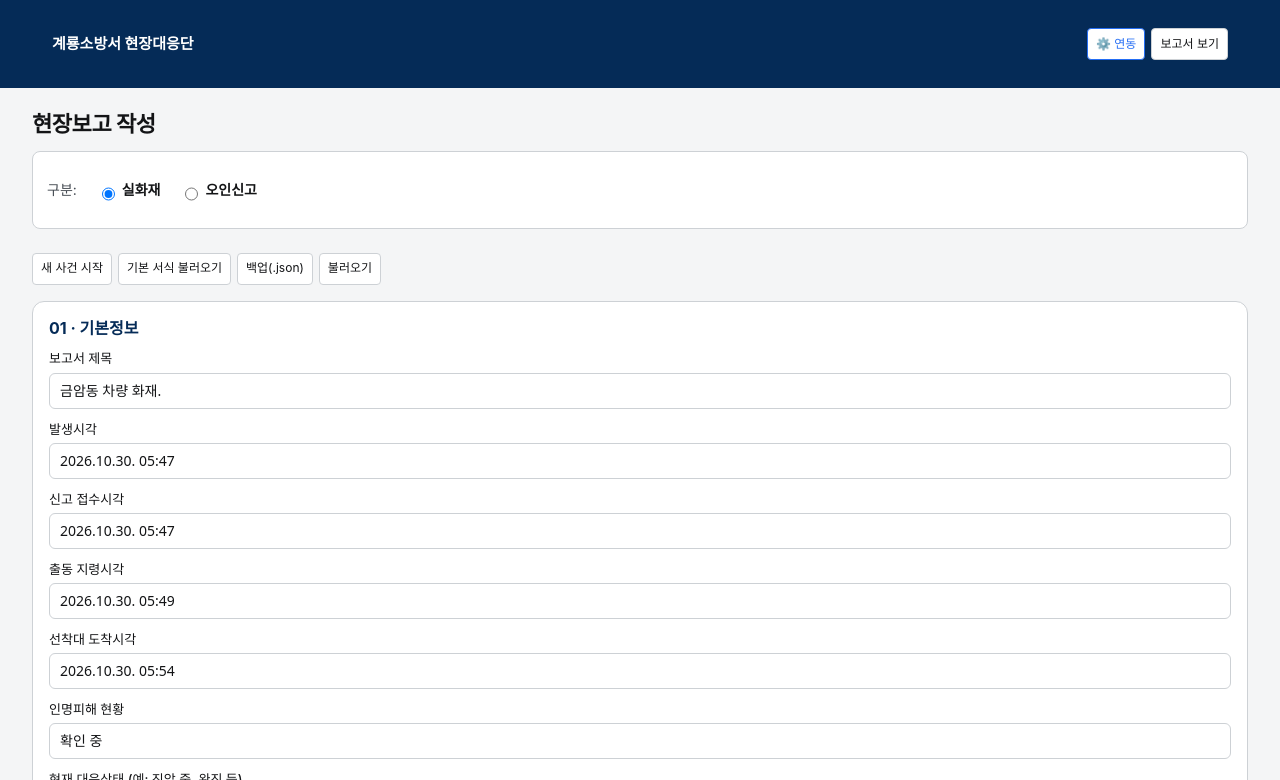
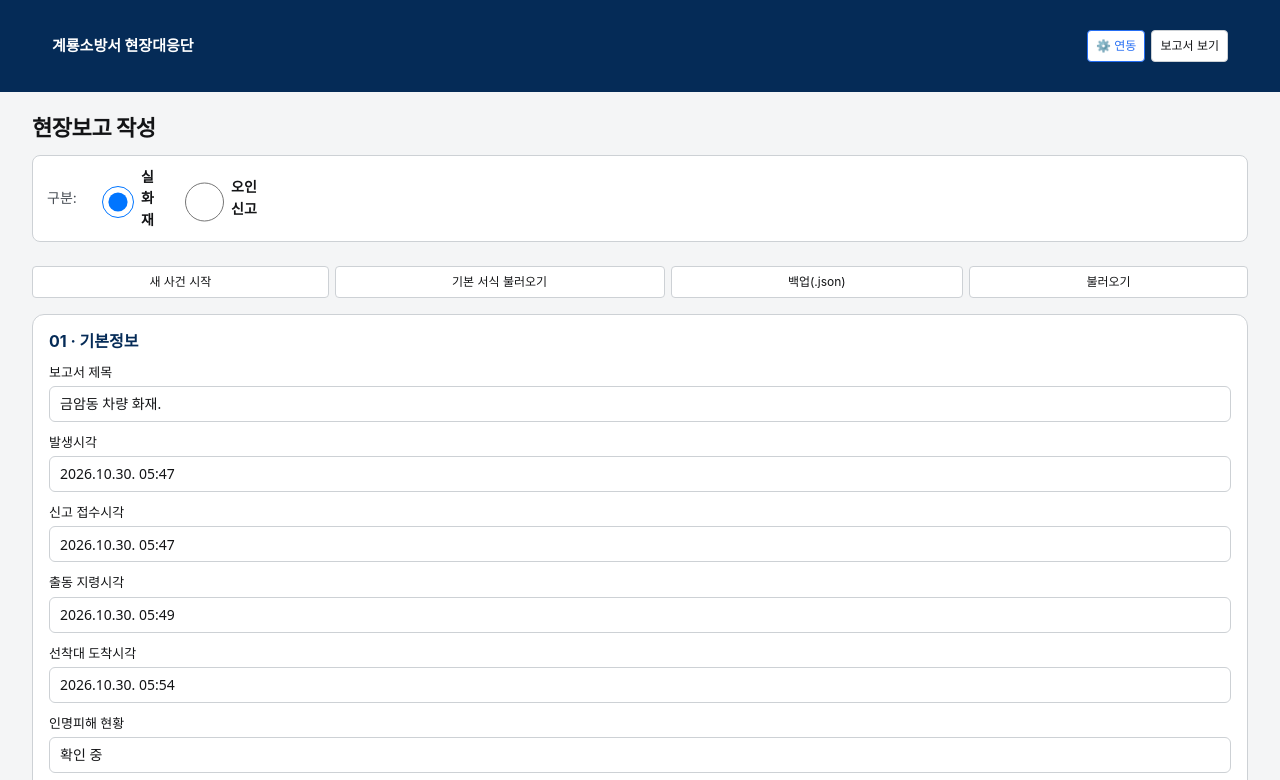
Before and after one commit to hyeonjunYi/Emergency_Report, a plain HTML site: page editor.html in a window 1280 px wide. Shown: the top 780 px of the page. Drawn offline with Linux system fonts and the light colour scheme.

Commit message:
Update editor.html

```diff
--- a/editor.html
+++ b/editor.html
@@ -6,17 +6,54 @@
   <title>현장보고 작성 | 현장대응단</title>
   <link rel="stylesheet" href="editor.css">
 <style>
-  /* 모바일 맞춤 슬림 버튼 & 헤더 스타일 */
-  header .wrap { min-height: 48px; padding: 6px 12px; display: flex; align-items: center; justify-content: space-between; flex-wrap: nowrap; }
-  header b { font-size: 15px; margin: 0; white-space: nowrap; }
+  /* 모바일 화면 폭에 맞춘 가로 정렬 및 자동 줄바꿈(wrapping) 처리 */
+  header .wrap {
+    min-height: 52px;
+    padding: 8px 12px;
+    display: flex;
+    align-items: center;
+    justify-content: space-between;
+    flex-wrap: wrap; /* 공간이 부족하면 아래로 떨어지게 하여 잘림 방지 */
+    gap: 8px;
+  }
+  header b { font-size: 15px; margin: 0; }
 
-  /* 버튼 내부 글자가 세로로 꺾이지 않고 가로로 한 줄로 나오도록 설정 */
-  .btn-sm { min-height: 32px !important; padding: 4px 8px !important; font-size: 12px !important; border-radius: 4px; white-space: nowrap; flex-shrink: 0; }
+  /* 작은 버튼들이 화면 밖으로 나가지 않도록 조정 */
+  .btn-sm {
+    min-height: 32px !important;
+    padding: 4px 8px !important;
+    font-size: 12px !important;
+    border-radius: 4px;
+    white-space: nowrap;
+  }
 
-  /* 보고 구분 라디오 버튼 영역이 세로로 흐트러지지 않고 가로로 나란히 배치되도록 고정 */
-  .type-selector { display: flex; gap: 12px; margin: 12px 0 16px; background: var(--canvas); padding: 10px 14px; border-radius: 8px; border: 1px solid var(--border); align-items: center; flex-wrap: nowrap; }
-  .type-selector span { white-space: nowrap; }
-  .type-selector label { font-size: 14px; font-weight: 600; display: inline-flex; align-items: center; gap: 4px; cursor: pointer; white-space: nowrap; }
+  /* 상단 도구 버튼들(새 사건 시작 등)이 가로로 스크롤되거나 넘치지 않게 줄바꿈 허용 */
+  .tools {
+    display: flex;
+    gap: 6px;
+    flex-wrap: wrap !important;
+    margin-bottom: 12px;
+  }
+  .tools button, .tools .button {
+    flex: 1 1 auto; /* 화면 크기에 맞게 버튼 크기 자동 조절 */
+    text-align: center;
+    white-space: nowrap;
+    font-size: 12px !important;
+    padding: 6px 8px !important;
+  }
+
+  /* 보고 구분 라디오 버튼 영역 */
+  .type-selector {
+    display: flex;
+    gap: 12px;
+    margin: 12px 0 16px;
+    background: var(--canvas);
+    padding: 10px 14px;
+    border-radius: 8px;
+    border: 1px solid var(--border);
+    align-items: center;
+  }
+  .type-selector label { font-size: 14px; font-weight: 600; display: inline-flex; align-items: center; gap: 4px; cursor: pointer; }
 
   .actions { display: flex; gap: 6px; flex-wrap: wrap; margin: 16px 0; }
   .actions button { min-height: 38px; padding: 6px 12px; font-size: 14px; flex: 1 1 auto; }
```
